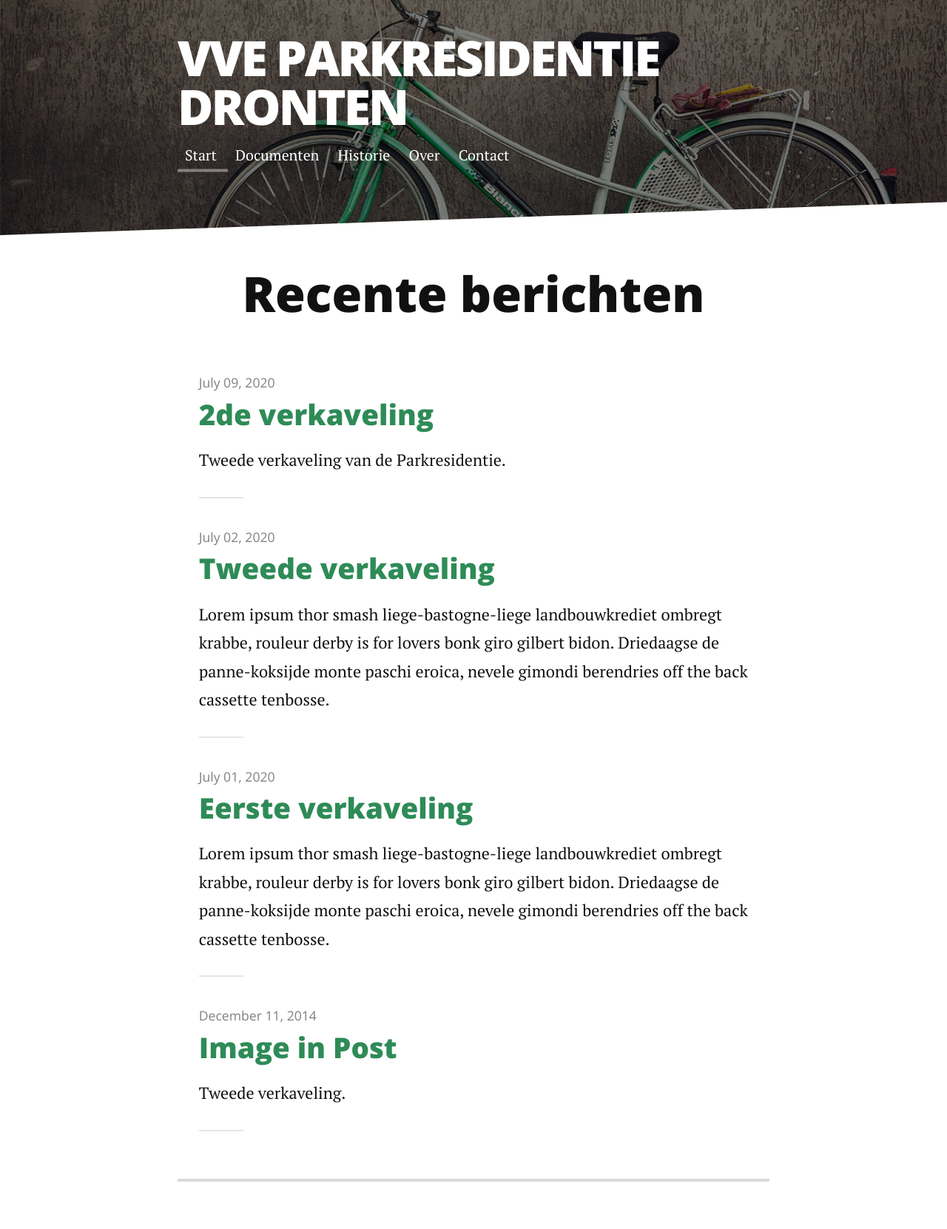
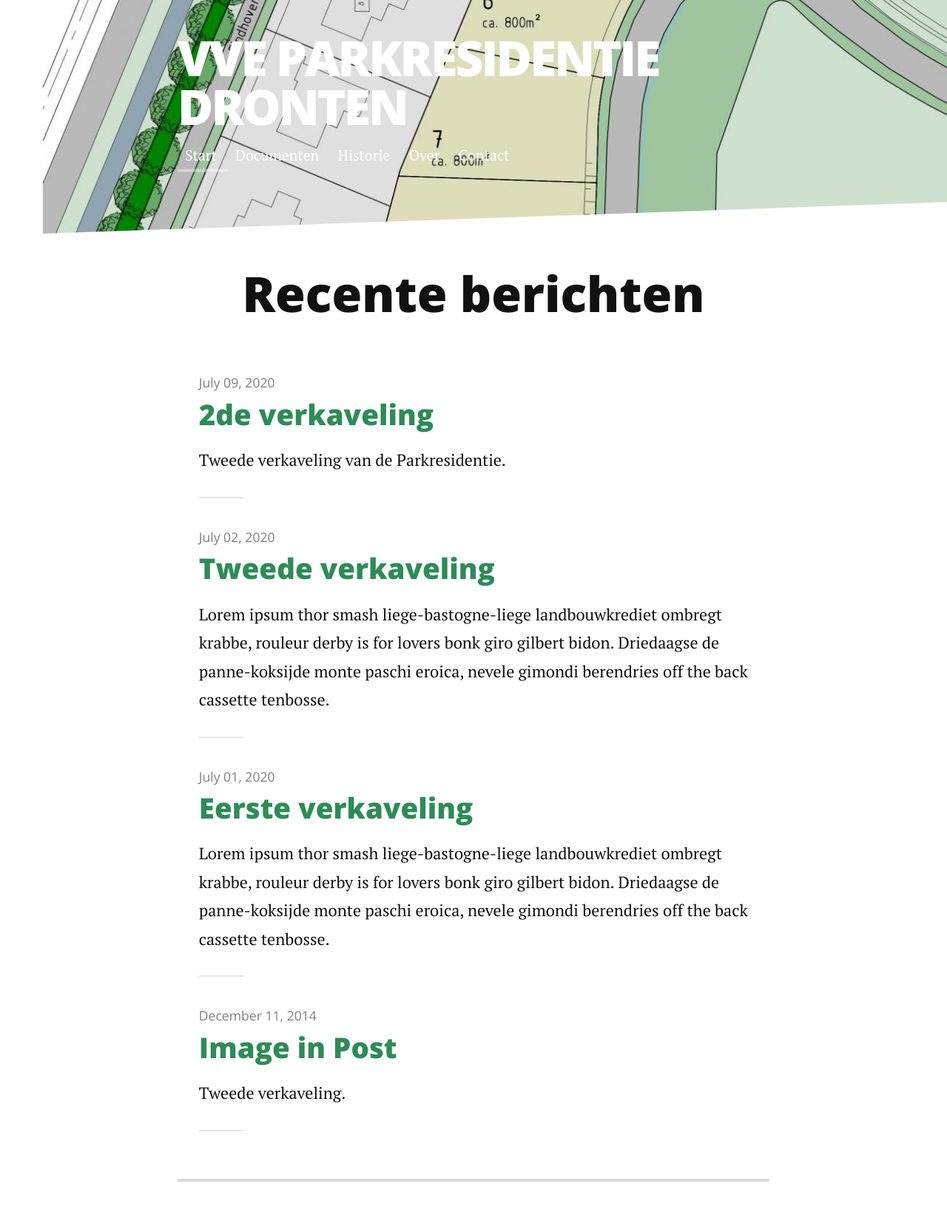
Before and after one commit to plamola/vve-parkresidentie, a Jekyll site: the page built from index.html, in a window 1280 px wide. Shown: the whole page at 74% size. Built offline with Jekyll 4.4.1, drawn with Linux system fonts in a browser that asks for light colours; nearby versions of some CDN libraries; the list of posts is cut into pages by our own code.

Commit message:
Restrcut

```diff
--- a/_includes/head.html
+++ b/_includes/head.html
@@ -32,7 +32,7 @@
     {% if page.image %}
       <meta content="{{ site.url }}/assets/img/{{ page.image }}" property="og:image">
     {% else %}
-      <meta content="{{ '/assets/img/touring.jpg' | prepend: site.url }}" property="og:image">
+      <meta content="{{ '/assets/img/site-header.jpg' | prepend: site.url }}" property="og:image">
     {% endif %}
 
 <!--    &lt;!&ndash; Twitter Cards &ndash;&gt;-->
--- a/assets/scss/breakpoints/_mobileup.scss
+++ b/assets/scss/breakpoints/_mobileup.scss
@@ -177,7 +177,7 @@ HEADER STYLING
 
 .header {
 	background-color: $background-color;
-	background-image: url('../img/touring.jpg');
+	background-image: url('../img/site-header.jpg');
 	background-size: cover;
 	background-position: center center;
 	color: white;
--- a/css/style.css
+++ b/css/style.css
@@ -801,7 +801,7 @@ HEADER STYLING
 ***************/
 .header {
   background-color: seagreen;
-  background-image: url("../img/touring.jpg");
+  background-image: url("../img/site-header.jpg");
   background-size: cover;
   background-position: center center;
   color: white;
```
Also changed, not shown: assets/css/style.css, assets/img/site-header.jpg (added).
